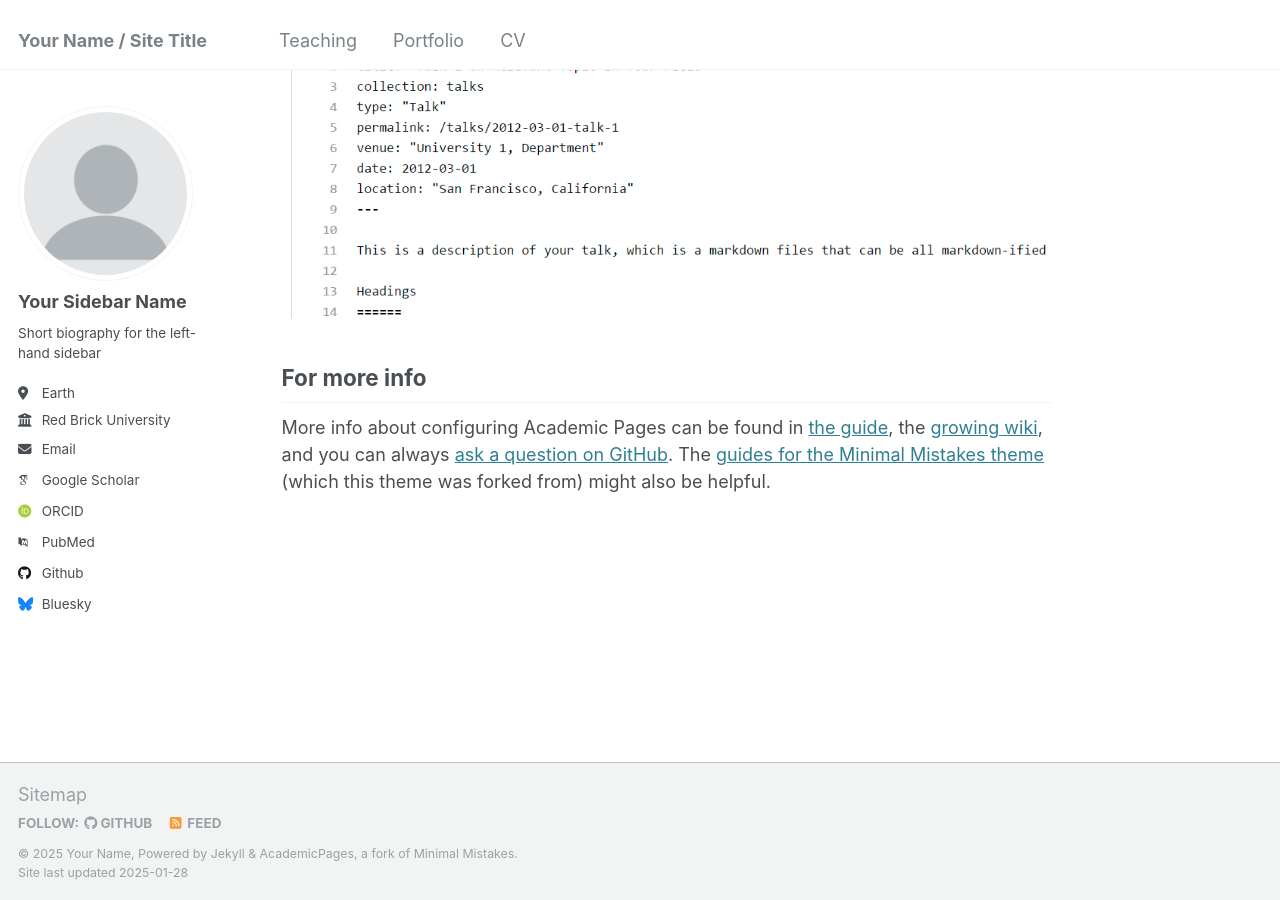
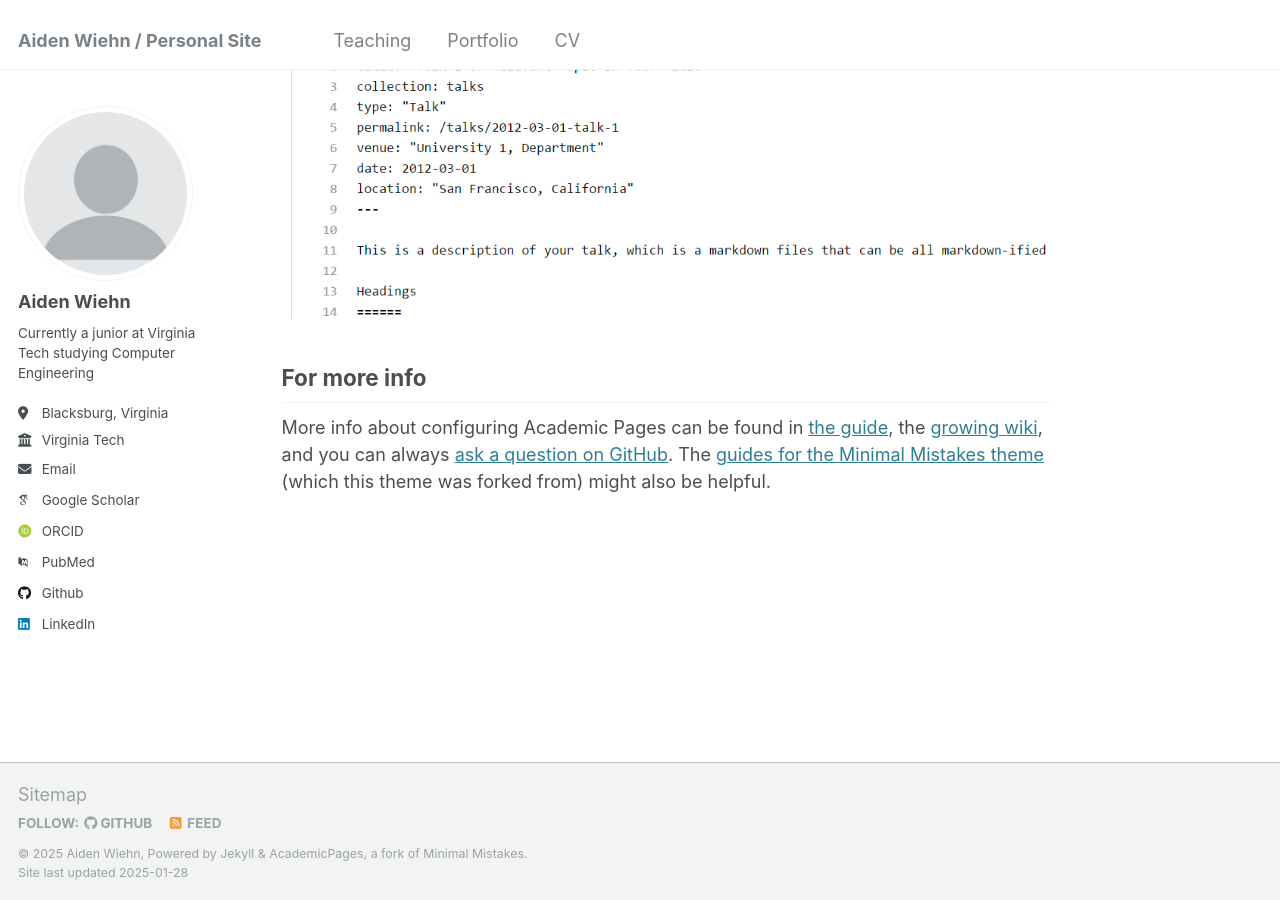
Before and after one commit to aidenwvt/aidenwvt.github.io, a Jekyll site: the page built from _pages/about.md, in a window 1280 px wide and 900 px high, scrolled down 2643 px. Built offline with Jekyll 4.4.1, drawn with Linux system fonts in a browser that asks for light colours; some web fonts are replaced.

Commit message:
Update _config.yml

```diff
--- a/_config.yml
+++ b/_config.yml
@@ -8,13 +8,13 @@
 
 # Basic Site Settings
 locale                   : "en-US"
-title                    : "Your Name / Site Title"
+title                    : "Aiden Wiehn / Personal Site"
 title_separator          : "-"
-name                     : &name "Your Name"
+name                     : &name "Aiden Wiehn"
 description              : &description "personal description"
-url                      : https://academicpages.github.io # the base hostname & protocol for your site e.g. "https://[your GitHub username].github.io"
+url                      : https://aidenwvt.github.io/ # the base hostname & protocol for your site e.g. "https://[your GitHub username].github.io"
 baseurl                  : "" # the subpath of your site, e.g. "/blog"
-repository               : "academicpages/academicpages.github.io"
+repository               : "https://aidenwvt.github.io/"
 
 # Site Author - The following control what appear as part of the author content on the side bar.
 #               If a field is blank the icon and link will not appear, otherwise it will be shown.
@@ -22,13 +22,11 @@ repository               : "academicpages/academicpages.github.io"
 author:
   # Biographic information
   avatar           : "profile.png"
-  name             : "Your Sidebar Name"
-  pronouns         : # example: "she/her"
-  bio              : "Short biography for the left-hand sidebar"
-  location         : "Earth"
-  employer         : "Red Brick University"
-  uri              : # URL
-  email            : "none@example.org"
+  name             : "Aiden Wiehn"
+  bio              : "Currently a junior at Virginia Tech studying Computer Engineering"
+  location         : "Blacksburg, Virginia"
+  employer         : "Virginia Tech"
+  email            : "aidenw@vt.edu"
 
   # Academic websites
   arxiv            : # URL - Update with the correct link to your profile
@@ -49,30 +47,7 @@ author:
   stackoverflow    : # User number or user number and name (i.e., use "1" or "1/jeff-atwood")
 
   # Social media
-  bluesky          : "bsky.app" # Replace this with you Bluesky username
-  facebook         : # Username
-  flickr           : # Username
-  foursquare       : # Username
-  goodreads        : # Username
-  google_plus      : # Username
-  keybase          : # Username
-  instagram        : # Username
-  lastfm           : # Username
-  linkedin         : # Username
-  mastodon         : # URL
-  medium           : # URL
-  pinterest        : # Username
-  soundcloud       : # Username
-  steam            : # Username
-  telegram         : # URL
-  tumblr           : # Username
-  twitter          : # Username for X / Twitter
-  vine             : # Username
-  weibo            : # Username
-  wikipedia        : # Username
-  xing             : # Username
-  youtube          : # Username
-  zhihu            : # Username
+  linkedin         : "https://www.linkedin.com/in/aiden-wiehn-165a16290/" # Username
 
 # Publication Category - The following the list of publication categories and their headings
 publication_category:
```
